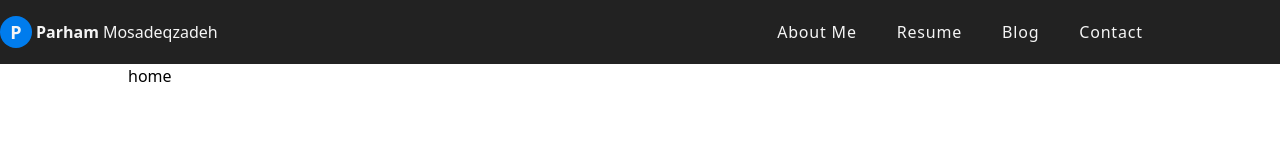
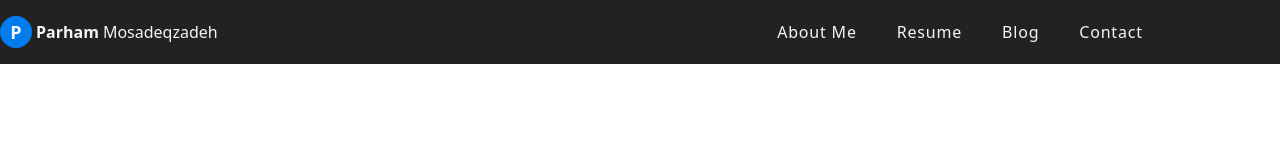
Before and after one commit to parham-mosadeq/parham-cv, a Next.js app: page / in a window 1280 px wide. Shown: the top 160 px of the page. Built offline with nearby package versions, Linux system fonts and the light colour scheme.

Commit message:
relocation folders

```diff
--- a/src/pages/_app.js
+++ b/src/pages/_app.js
@@ -1,4 +1,4 @@
-import Navbar from '@/components/Navbar';
+import Navbar from '@/components/layouts/Navbar';
 import '@/styles/globals.css';
 
 export default function App({ Component, pageProps }) {
--- a/src/pages/index.js
+++ b/src/pages/index.js
@@ -1,8 +1,14 @@
-import Layout from '@/components/layout';
+import Layout from '@/components/layouts/layout';
 import React from 'react';
 
 const HomePage = () => {
-  return <Layout>home</Layout>;
+  return (
+    <Layout>
+      {/* header */}
+
+      {/* header */}
+    </Layout>
+  );
 };
 
 export default HomePage;
```
Also changed, not shown: src/components/layouts/Navbar.js (renamed from src/components/Navbar.js), src/components/layouts/layout.js (renamed from src/components/layout.js).
